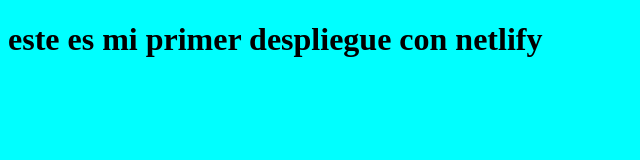
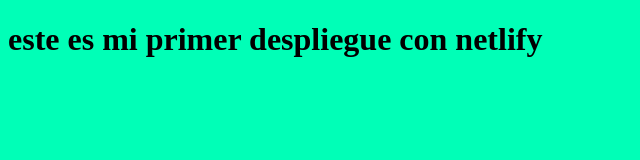
Before and after one commit to laura11252006/misegundorepositorio, a plain HTML site: page index.html in a window 1280 px wide. Shown: the whole page, without its empty margins (0-640 px from the left). Drawn offline with Linux system fonts and the light colour scheme.

Commit message:
cambiando nuevamente fondo

```diff
--- a/index.html
+++ b/index.html
@@ -6,7 +6,7 @@
     <title>Document</title>
     <style>
         html,body{
-            background-color: aqua;
+            background-color: rgb(0, 255, 183);
         }
     </style>
 </head>
```
